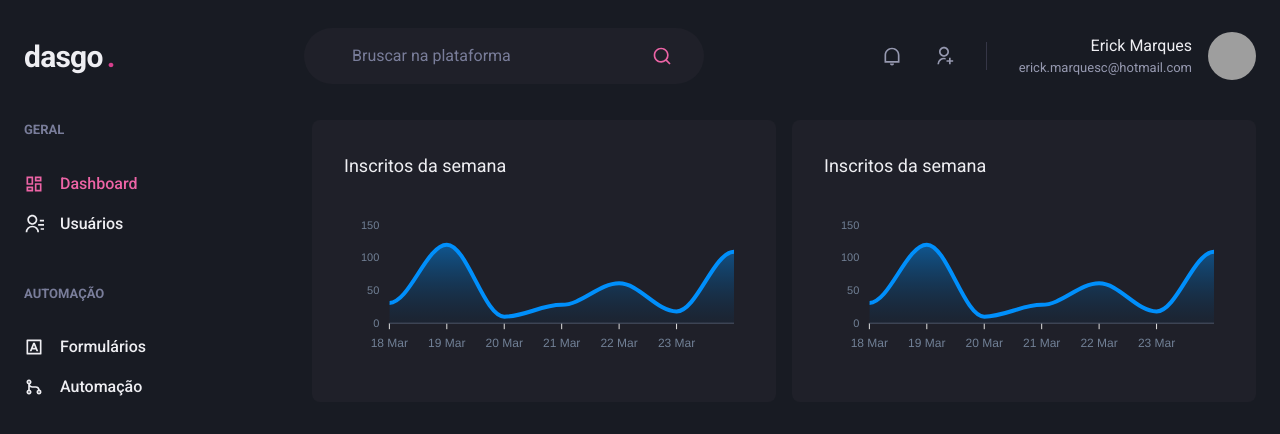
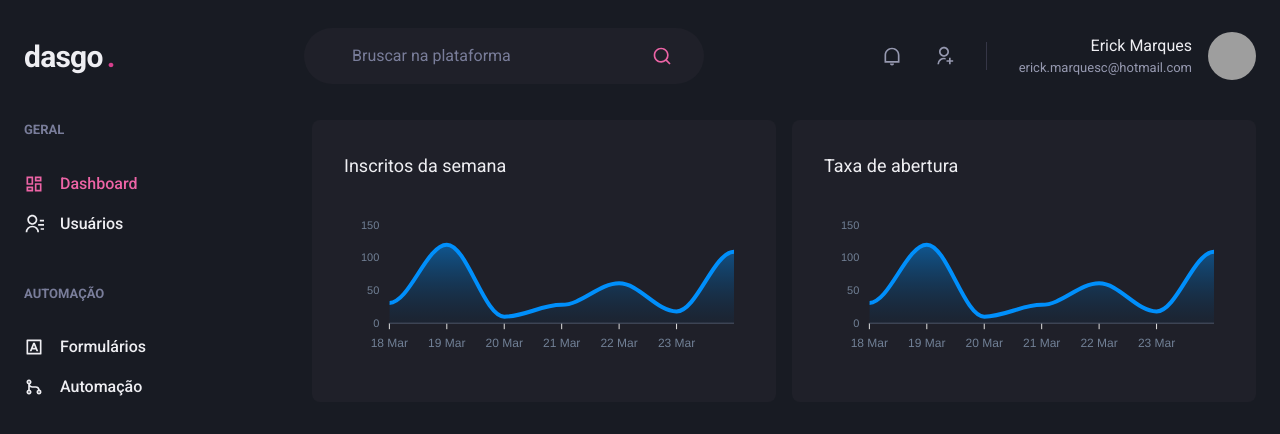
Before and after one commit to erickmarquesc/DashGo, a Next.js app: page /dashboard in a window 1280 px wide. Shown: the top 434 px of the page. Built offline with nearby package versions, Linux system fonts and the light colour scheme; grey boxes are pictures that could not be loaded.

Commit message:
refactor: :art: format the code

```diff
--- /dev/null
+++ b/src/components/GraficoChart.tsx
@@ -0,0 +1,79 @@
+import { Box, theme, Text } from "@chakra-ui/react";
+import dynamic from "next/dynamic";
+
+const Chart = dynamic(() => import('react-apexcharts'), {
+  ssr: false, // com isso o gráfico nunca será rodado no lado do servidor so no navegador
+})
+
+const options = { // estilo do gráfico
+  chart: {
+    toolbar: {
+      show: false,
+    },
+    zoom: {
+      enabled: false,
+    },
+    foreColor: theme.colors.gray[500],
+  },
+  grid: {
+    show: false,
+  },
+  dataLabels: {
+    enabled: false,
+  },
+  tooltip: {
+    enabled: false,
+  },
+  xaxis: {
+    type: 'datetime',
+    axisBorder: {
+      color: theme.colors.gray[600]
+    },
+    axixTicks: {
+      color: theme.colors.gray[600]
+    },
+    categories: [
+      '2021-03-18T00:00:00.000Z',
+      '2021-03-19T00:00:00.000Z',
+      '2021-03-20T00:00:00.000Z',
+      '2021-03-21T00:00:00.000Z',
+      '2021-03-22T00:00:00.000Z',
+      '2021-03-23T00:00:00.000Z',
+      '2021-03-24T00:00:00.000Z',
+    ]
+  },
+  fill: {
+    opacity: 0.3,
+    type: 'gradient',
+    gradient: {
+      shade: 'dark',
+      opacityFrom: 0.7,
+      opacityTo: 0.3,
+    },
+  }
+}
+const series = [
+  { name: 'series1', data: [31, 120, 10, 28, 61, 18, 109] }
+] //DADOS DO GRÁFICO
+
+interface IGrafico {
+  title?: string;
+}
+export function Grafico({ title }: IGrafico) {
+  return (
+    <Box
+      p={["6", "8"]}
+      bg="gray.800"
+      borderRadius={8}
+    >
+      <Text fontSize="lg" mb="4">{title}</Text>
+
+      <Chart
+        options={options}
+        series={series}
+        type="area"
+        height={160} />
+
+    </Box>
+  );
+}
--- a/src/pages/dashboard.tsx
+++ b/src/pages/dashboard.tsx
@@ -1,63 +1,7 @@
-import { Box, Flex, SimpleGrid, Text, theme } from "@chakra-ui/react";
+import { Box, Flex, SimpleGrid, Text } from "@chakra-ui/react";
 import { Header } from "../components/Header";
 import { Sidebar } from "../components/Sidebar";
-import dynamic from "next/dynamic";
-
-const Chart = dynamic(() => import('react-apexcharts'), {
-  ssr: false, // com isso o gráfico nunca será rodado no lado do servidor so no navegador
-})
-
-const options = { // estilo do gráfico
-  chart: {
-    toolbar: {
-      show: false,
-    },
-    zoom: {
-      enabled: false,
-    },
-    foreColor: theme.colors.gray[500],
-  },
-  grid: {
-    show: false,
-  },
-  dataLabels: {
-    enabled: false,
-  },
-  tooltip: {
-    enabled: false,
-  },
-  xaxis: {
-    type: 'datetime',
-    axisBorder: {
-      color: theme.colors.gray[600]
-    },
-    axixTicks: {
-      color: theme.colors.gray[600]
-    },
-    categories: [
-      '2021-03-18T00:00:00.000Z',
-      '2021-03-19T00:00:00.000Z',
-      '2021-03-20T00:00:00.000Z',
-      '2021-03-21T00:00:00.000Z',
-      '2021-03-22T00:00:00.000Z',
-      '2021-03-23T00:00:00.000Z',
-      '2021-03-24T00:00:00.000Z',
-    ]
-  },
-  fill: {
-    opacity: 0.3,
-    type: 'gradient',
-    gradient: {
-      shade: 'dark',
-      opacityFrom: 0.7,
-      opacityTo: 0.3,
-    },
-  }
-}
-const series = [
-  { name: 'series1', data: [31, 120, 10, 28, 61, 18, 109] }
-] //DADOS DO GRÁFICO
-
+import { Grafico } from "../components/GraficoChart";
 
 export default function dashboard() {
   return (
@@ -71,24 +15,8 @@ export default function dashboard() {
 
         <SimpleGrid flex="1" gap="4" minChildWidth="320px" alignItems="flex-start">
 
-          <Box
-            p={["6", "8"]}
-            bg="gray.800"
-            borderRadius={8}
-          >
-            <Text fontSize="lg" mb="4">Inscritos da semana</Text>
-            <Chart options={options} series={series} type="area" height={160} />
-          </Box>
-
-          <Box
-            p={["6", "8"]}
-            bg="gray.800"
-            borderRadius={8}
-          >
-            <Text fontSize="lg" mb="4">Inscritos da semana</Text>
-            <Chart options={options} series={series} type="area" height={160} />
-
-          </Box>
+          <Grafico title="Inscritos da semana"/>
+          <Grafico title="Taxa de abertura" />
 
         </SimpleGrid>
 
```
